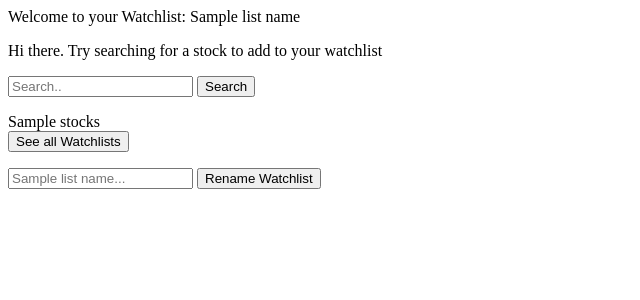
After one commit to Rishabhja101/StocksSQLApp, a Flask app: template templates/watchlist.html in a window 1280 px wide. The commit adds this page. Shown: the top 300 px of the page, without its empty margins (0-640 px from the left). Run offline with Flask 2, Linux system fonts and the light colour scheme; the template is opened without the code that fills it: most values are stand-ins (such as "Sample title", 1, 10 or a date in 2020); some libraries are stand-ins or nearby versions.

Commit message:
Can update list names as well as add/remove lists

```diff
--- a/app.py
+++ b/app.py
@@ -37,45 +37,174 @@ app = Flask(__name__)
 # cursor = mysql.connection.cursor()
 # cursor.execute()
 
+def getSearchResults(keyword):
+    cursor.execute("SELECT * FROM Stocks WHERE TickerSymbol LIKE \"" + keyword + "%\" OR CompanyName LIKE \"" + keyword + "%\"")
+    data = cursor.fetchall()
+
+    if len(data) == 0:
+        cursor.execute("SELECT * FROM Stocks WHERE TickerSymbol LIKE \"%" + keyword + "%\" OR CompanyName LIKE \"%" + keyword + "%\"")
+        data = cursor.fetchall()
+
+    if len(data) == 0:
+        data = "no stocks matching: \"" + str(keyword) + "\""
+
+    return data
+
 
 @app.route("/")
 def main():
     # "main"
     return "Hi there!"
 
-@app.route("/search", methods = ['GET'])
+@app.route("/search")
 def search():
     return render_template('search.html')
 
-@app.route("/searchResults", methods = ['POST'])
+@app.route("/search", methods = ['POST'])
 def handle_search():
     text = request.form['search_bar']
-    print(text)
+    data = getSearchResults(text)
 
-    query = "SELECT * FROM Stocks WHERE TickerSymbol LIKE \"" + text + "%\" OR CompanyName LIKE \"" + text + "%\""
-    print(query)
+    format = "<div>"
+    for i in range(len(data)):
+        format += '<div>' + str(data[i]) + '  <button type="submit" value=' + data[i][0] + '>Select</button></div>'
+    format += "</div>"
+    return render_template('search.html', search_results = format)
 
-    cursor.execute("SELECT * FROM Stocks WHERE TickerSymbol LIKE \"" + text + "%\" OR CompanyName LIKE \"" + text + "%\"")
-    # cursor.execute('''SELECT * FROM Stocks''')
+
+@app.route("/watchlists", defaults={'username':'User'})
+@app.route("/watchlists/<username>")
+def getAllWatchlists(username):
+    cursor.execute('SELECT WatchlistName, COUNT(TickerSymbol) FROM Watchlists LEFT JOIN WatchlistToTicker ON (Watchlists.WatchlistId = WatchlistToTicker.WatchlistId) WHERE WatchlistUserName = "' + username + '" GROUP BY Watchlists.WatchlistId;')
     data = cursor.fetchall()
 
-    if len(data) == 0:
-        cursor.execute("SELECT * FROM Stocks WHERE TickerSymbol LIKE \"%" + text + "%\" OR CompanyName LIKE \"%" + text + "%\"")
-        data = cursor.fetchall()
+    cursor.execute('SELECT * FROM Watchlists LEFT JOIN WatchlistToTicker ON (Watchlists.WatchlistId = WatchlistToTicker.WatchlistId) WHERE WatchlistUserName = "' + username + '" GROUP BY Watchlists.WatchlistId;')
+    ids = cursor.fetchall()
+
+    list_html = '<form method="post" action="/watchlists">'
+    for i in range(len(data)):
+        list_html += '<div>' + str(data[i]) + '  <button name="button" type="submit" value="remove|'  + str(ids[i][0]) + '">Remove</button><button name="button" type="submit" value="view|' + str(ids[i][0]) + '">View</button></div>'
+    list_html += '</form>'
 
     if len(data) == 0:
-        data = "no stocks matching: \"" + str(text) + "\""
+        list_html = '<div>You do not have any Watchlists yet.</div>'
 
+    return render_template('all_watchlists.html', user=username, watchlists=list_html, user_name=username)
+
+
+@app.route("/watchlists", defaults={'username':'User1'}, methods = ['POST'])
+@app.route("/watchlists/<username>", methods = ['POST'])
+def removeWatchlist(username):
+    data = request.form["button"].split('|')
+    id = data[1]
+    print(id)
     print(data)
-    return str(data)
+    if data[0] == 'remove':
+        cursor.execute('DELETE FROM WatchlistToTicker WHERE WatchlistId = ' + id)
+        cursor.execute('DELETE FROM Watchlists WHERE WatchlistId = ' + id)
+        connection.commit()
+        return redirect('/watchlists/' + username)
+    elif data[0] == 'add':
+        list_name = request.form['new_list_name']
+        cursor.execute('INSERT INTO Watchlists VALUES (0, "' + list_name + '", "' + id + '")')
+        connection.commit()
+        return redirect('/watchlists/' + username)
+    elif data[0] == 'view':
+        return redirect('/watchlist/' + id)
+    return redirect('/watchlists/' + username)
 
-@app.route("/watchlists")
-def getWatchlist():
+
+
+@app.route("/watchlist", defaults={'listId':-1})
+@app.route("/watchlist/<listId>")
+def getWatchlist(listId):
+    if listId == -1:
+        return 'this list does not exist!'
+
+    cursor.execute('SELECT WatchlistUserName, WatchlistName FROM Watchlists WHERE WatchlistId = ' + listId)
+    data = cursor.fetchall()
+    userName = data[0][0]
+    listName = data[0][1]
+
+    cursor.execute('SELECT * FROM Stocks NATURAL JOIN Watchlists NATURAL JOIN WatchlistToTicker WHERE WatchlistId = ' + listId)
+    data = cursor.fetchall()
+
+    list_html = '<form method="post" action="/removeStockFromList/' + listId +  '">'
+    for i in range(len(data)):
+        list_html += '<div>' + str(data[i]) + '  <button name="remove" type="submit" value='  + listId + '|' + data[i][0] + '>Remove</button></div>'
+    list_html += '</form>'
+
+    return render_template('watchlist.html', stocks=list_html, search_results=[], listId=listId, userName=userName, listName=listName)
+
+@app.route("/watchlist", defaults={'listId':-1}, methods = ['POST'])
+@app.route("/watchlist/<listId>", methods = ['POST'])
+def getWatchlistSearch(listId):
+    if listId == -1:
+        return 'this list does not exist!'
+
+    cursor.execute('SELECT WatchlistUserName, WatchlistName FROM Watchlists WHERE WatchlistId = ' + listId)
+    data = cursor.fetchall()
+    userName = data[0][0]
+    listName = data[0][1]
+
+    try:
+        text = request.form["add"]
+        print(text)
+    except:
+        print("err")
+    print("hiiiiii")
+
     cursor.execute("SELECT * FROM Stocks NATURAL JOIN Watchlists NATURAL JOIN WatchlistToTicker")
     data = cursor.fetchall()
-    print(data)
-    return str(data)
-    # return render_template('search.html')
+    list_html = '<form method="post" action="/removeStockFromList/' + listId +  '">'
+    for i in range(len(data)):
+        list_html += '<div>' + str(data[i]) + '  <button name="remove" type="submit" value='  + listId + '|' + data[i][0] + '>Remove</button></div>'
+    list_html += '</form>'
+
+
+    searches = getSearchResults(request.form['search_bar'])
+    searches_html = '<form method="post" action="/addStockToList/' + listId +  '">'
+    for i in range(len(searches)):
+        searches_html += '<div>' + str(searches[i]) + '  <button name="add" type="submit" value=' + listId + '|' + searches[i][0] + '>Add</button></div>'
+    searches_html += '</form>'
+
+    # print(data)
+    return render_template('watchlist.html', stocks=list_html, search_results=searches_html, listId=listId, userName=userName, listName=listName)
+
+@app.route("/rename", defaults={'listId':-1}, methods = ['POST'])
+@app.route("/rename/<listId>", methods = ['POST'])
+def renameWatchlist(listId):
+    print(listId)
+    new_name = request.form["new_name"]
+    cursor.execute('UPDATE Watchlists SET WatchlistName = "' + new_name + '" WHERE WatchlistId = ' + listId)
+    connection.commit()
+    return redirect('/watchlist/' + listId)
+
+
+@app.route("/addStockToList", defaults={'listId':-1}, methods = ['POST'])
+@app.route("/addStockToList/<listId>", methods = ['POST'])
+def AddStockToList(listId):
+    data = request.form["add"].split('|')
+    listId = data[0]
+    ticker = data[1]
+    print(listId)
+    print(ticker)
+    # cursor.execute('INSERT INTO WatchlistToTicker (Watchlist, TickerSymbol) VALUES (0, AAPL);')
+    cursor.execute('INSERT INTO WatchlistToTicker VALUES (' + listId + ', "' + ticker + '")')
+    connection.commit()
+    return redirect('/watchlist/' + listId)
+
+@app.route("/removeStockFromList", defaults={'listId':-1}, methods = ['POST'])
+@app.route("/removeStockFromList/<listId>", methods = ['POST'])
+def RemoveStockFromList(listId):
+    data = request.form["remove"].split('|')
+    listId = data[0]
+    ticker = data[1]
+    print(listId)
+    print(ticker)
+    cursor.execute('DELETE FROM WatchlistToTicker WHERE WatchlistId = ' + listId + ' AND TickerSymbol = "' + ticker + '";')
+    connection.commit()
+    return redirect('/watchlist/' + listId)
 
 
 # @app.route("/trendingStocks")
@@ -94,4 +223,4 @@ def stock_search_results(results):
 
 
 if __name__ == "__main__":
-    app.run()
+    app.run(debug=True)
--- /dev/null
+++ b/templates/watchlist.html
@@ -0,0 +1,28 @@
+<html>
+    <p>Welcome to your Watchlist: {{listName}}</p>
+    <p>Hi there. Try searching for a stock to add to your watchlist</p>
+    <div class="search-container">
+        <form method="post" action="/watchlist/{{listId}}">
+            <input type="text" placeholder="Search.." name="search_bar">
+            <button type="submit">Search</button>
+        </form>
+    </div>
+    <div>
+        {{search_results | safe}}
+    </div>
+    <div>
+        {{stocks | safe}}
+    </div>
+    <div>
+        <form method="get" action="/watchlists/{{userName}}">
+            <button type="submit">See all Watchlists</button>
+        </form>
+    </div>
+
+    <div>
+        <form method="post" action="/rename/{{listId}}">
+            <input type="text" placeholder="{{listName}}..." name="new_name">
+            <button type="submit">Rename Watchlist</button>
+        </form>
+    </div>
+</html>
```
Also changed, not shown: templates/all_watchlists.html (added, +12 -0 lines), templates/search.html (+5 -2 lines), templates/home.html (deleted).
